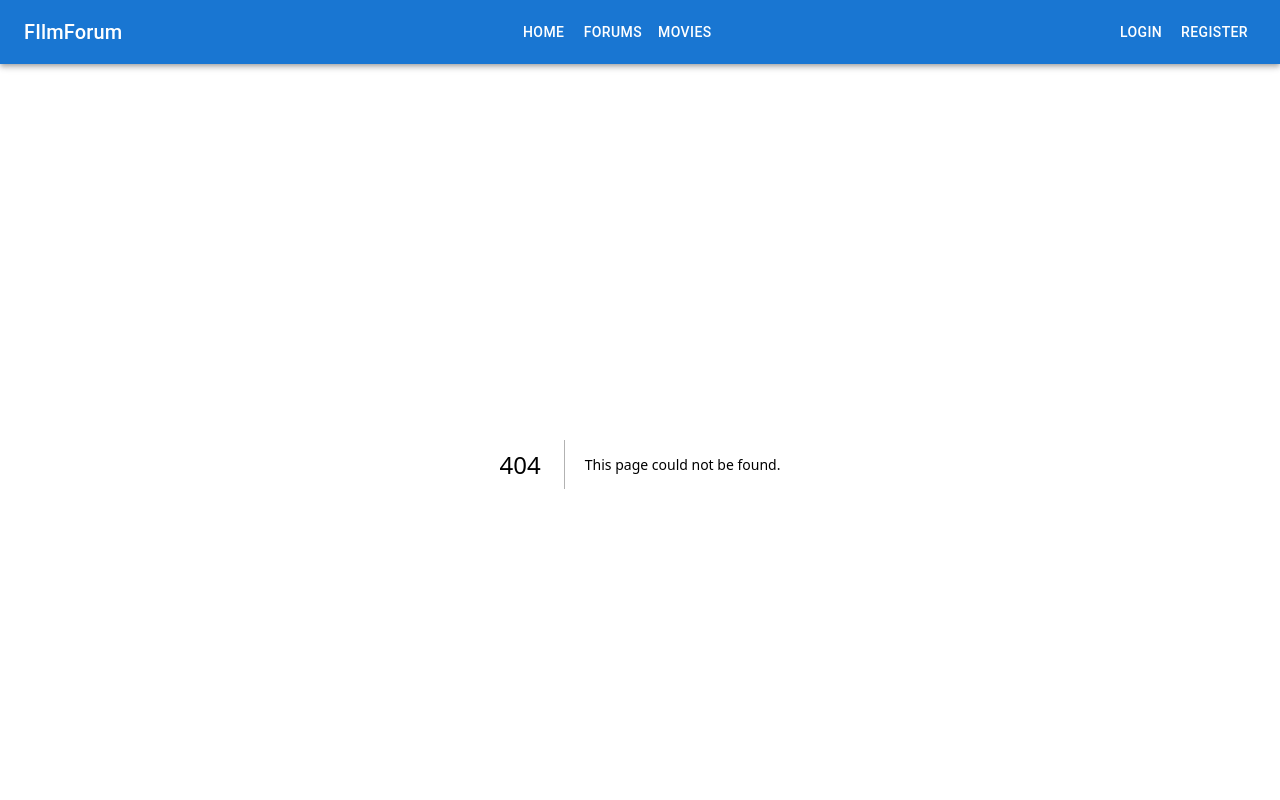
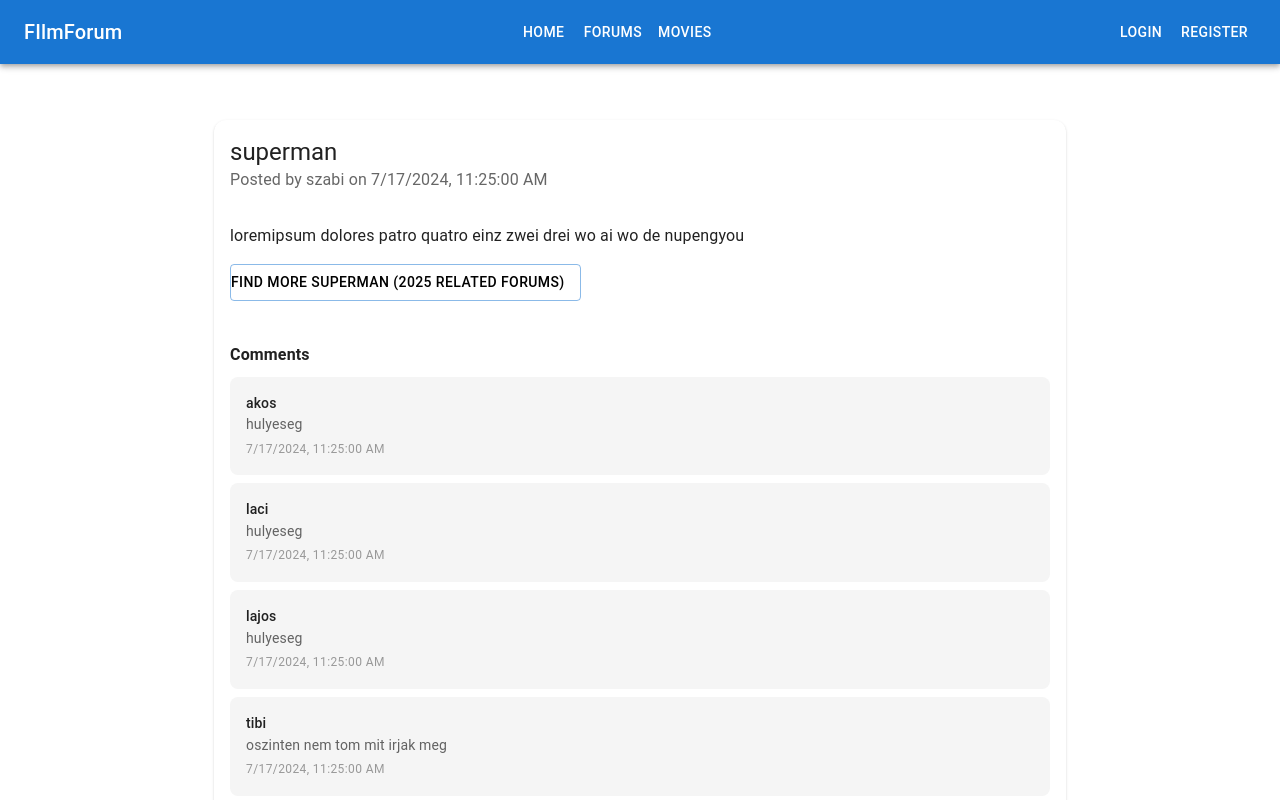
Before and after one commit to fatgod4937/filmForum, a Next.js app in the folder src/frontend/: page /forums in a window 1280 px wide. Before the commit this address had no page. Shown: the top 800 px of the page. Built offline with nearby package versions, Linux system fonts and the light colour scheme.

Commit message:
[add] forum page

```diff
--- /dev/null
+++ b/src/frontend/app/forums/page.tsx
@@ -0,0 +1,77 @@
+"use client";
+
+import { Box, CircularProgress, Container, Typography } from "@mui/material";
+import React, { useEffect, useState } from "react";
+import Forum from "../components/Forum/Forum";
+import { ForumType } from "../data/Forum";
+import mockForums from "../data/forums.json";
+
+const page = () => {
+    const [fetchedForums, setFetchedForums] = useState<Map<number, ForumType>>(
+        new Map([
+            [
+                1,
+                {
+                    title: "superman",
+                    createdAt: Date.now(),
+                    author: "szabi",
+                    description: "lorem ipsum...",
+                    comments: {
+                        1: {
+                            author: "akos",
+                            message: "hulyeseg",
+                            postedAt: Date.now(),
+                        },
+                        2: {
+                            author: "laci",
+                            message: "hulyeseg",
+                            postedAt: Date.now(),
+                        },
+                        3: {
+                            author: "lajos",
+                            message: "hulyeseg",
+                            postedAt: Date.now(),
+                        },
+                        4: {
+                            author: "tibi",
+                            message: "oszinten nem tom mit irjak meg",
+                            postedAt: Date.now(),
+                        },
+                    },
+                    movie: {
+                        title: "Superman",
+                        year: 2025,
+                    },
+                },
+            ],
+        ])
+    );
+    useEffect(() => {
+        const forumsMap = new Map<number, ForumType>(
+            Object.entries(mockForums).map(([id, forum]) => [Number(id), forum])
+        );
+        setFetchedForums(forumsMap);
+    }, []);
+
+    return (
+        <Container maxWidth="md" sx={{ py: 4 }}>
+            <Box>
+                {!fetchedForums ? (
+                    <Box display="flex" justifyContent="center" mt={4}>
+                        <CircularProgress />
+                    </Box>
+                ) : (
+                    <Box>
+                        {Array.from(fetchedForums.entries()).map(
+                            ([id, forum]) => (
+                                <Forum key={id} {...forum} />
+                            )
+                        )}
+                    </Box>
+                )}
+            </Box>
+        </Container>
+    );
+};
+
+export default page;
```
